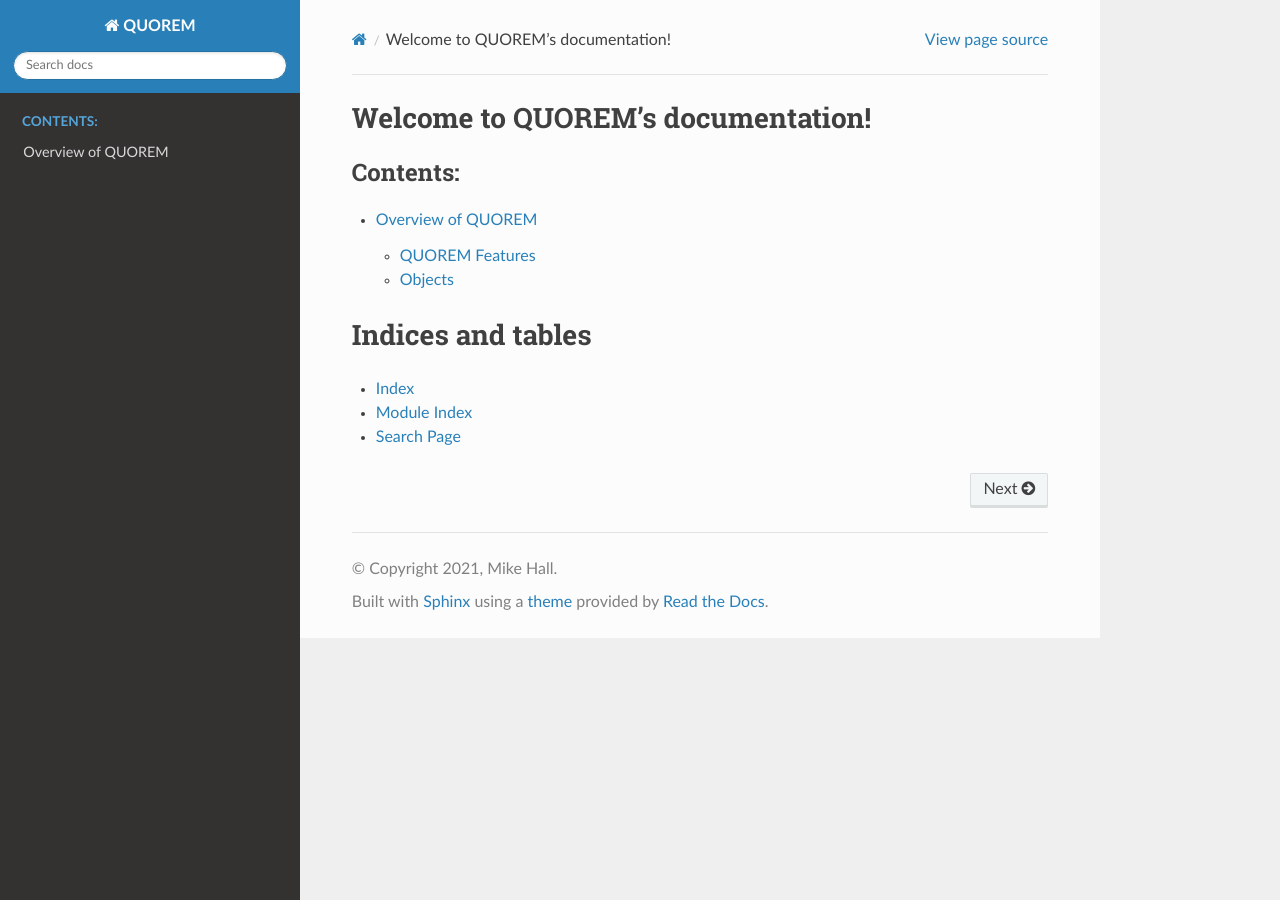
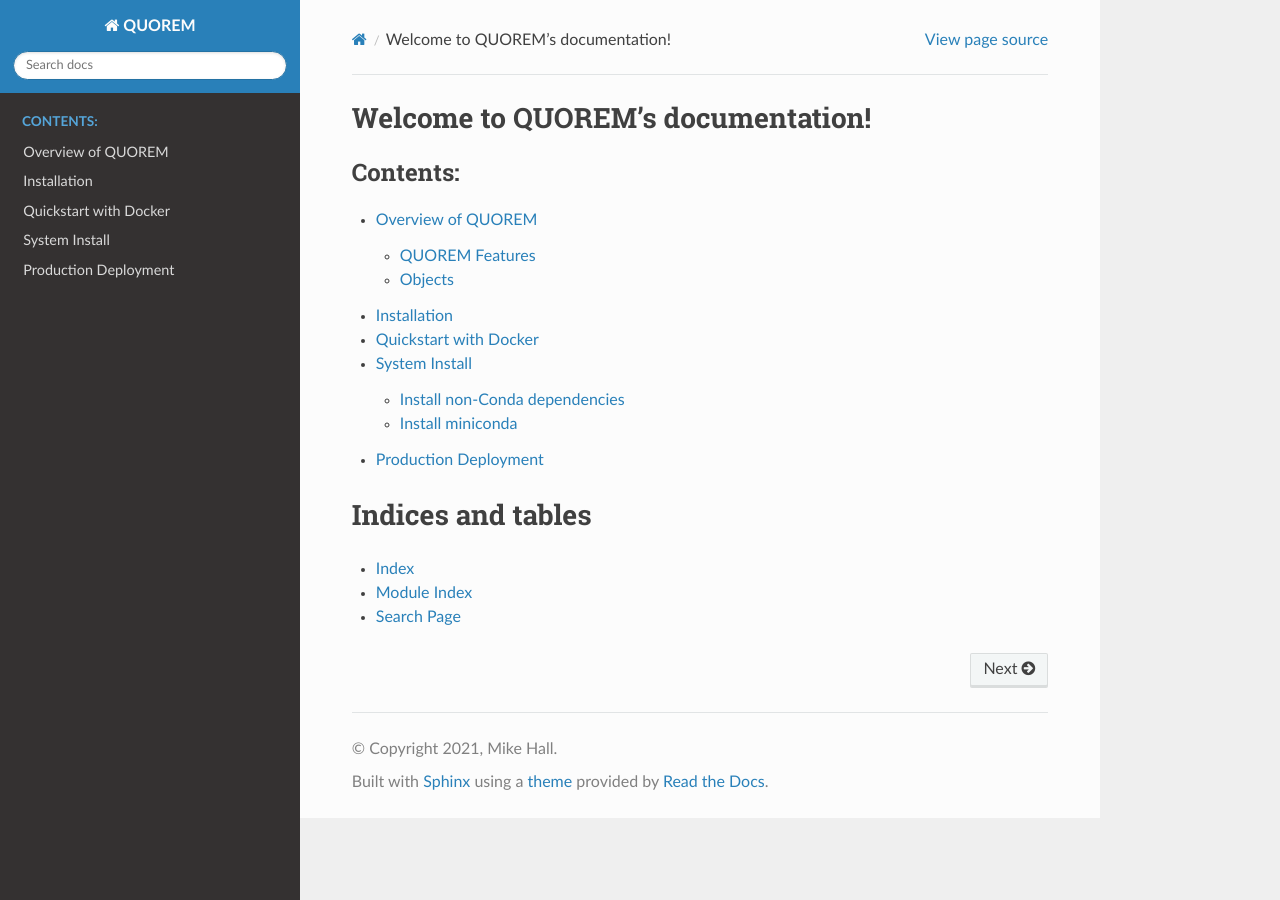
Before and after one commit to mwhall/QUOREM, a Sphinx documentation site: the page built from docs/index.rst, in a window 1280 px wide. Built offline with Sphinx 7.4.7 and the Read the Docs theme 2.0.0, drawn with Linux system fonts in a browser that asks for light colours; some of the changed lines change nothing that is shown.

Commit message:
Update documentation to include Installation instructions

````diff
--- a/docs/index.rst
+++ b/docs/index.rst
@@ -11,6 +11,7 @@
    :caption: Contents:
 
    overview.md
+   installation.md
 
 Indices and tables
 ==================
--- /dev/null
+++ b/docs/installation.md
@@ -0,0 +1,174 @@
+# Installation
+
+QUOREM is a series of servers (web, process, database), so installation is complex on existing systems. The web server is powered by Django, the process server Redis and Celery, and the database Postgresql. It can be run pretty effectively through the Docker container system, but a native install has some advantages. For trying out QUOREM or for machines that will only have local access (not on the web), the test server is sufficient. For servers with domain names pointing at them, an example of production deployment using Apache2 is provided.
+
+To start, you must download a copy of the repository. You can do this with the `git` or `gh` utilities:
+
+`git clone git@github.com:mwhall/QUOREM.git`
+
+or
+
+`gh repo clone mwhall/QUOREM`
+
+# Quickstart with Docker
+
+Install the Docker engine using Docker's most up-to-date installation instructions: https://docs.docker.com/engine/install/
+
+If you do not want to use `sudo` with your Docker commands, follow the non-root user post-installation instructions: https://docs.docker.com/engine/install/linux-postinstall/
+
+If you are comfortable using `sudo`, then you'll need to give the root user permission to run the launch script:
+
+`chmod o+x scripts/launchquorem.sh`
+
+Because we are setting up a database, process, and web server as separate images, we'll be using `docker compose`:
+
+`sudo docker compose up --build`
+
+To start the Docker up in the future, omit the --build flag to start it up without a rebuild:
+
+`sudo docker compose up`
+
+There is an [idiosyncracy](https://github.com/docker-library/docs/blob/master/postgres/README.md#arbitrary---user-notes) with the Postgres Docker image that sets up bad permissions on start and requires a one-time intervention after the database is built. This issue only seems to occur if you don't use `sudo`. After the initial build stage, Docker will crash saying Postgresql lacks permissions. There is a `data/db` directory created in the `QUOREM` directory that will have the `db` folder set to `root` ownership. Set the permissions and owner of the `db` folder: `sudo chown -R <USER> data/ && sudo chgrp -R <USER> data/` with your user name replacing `<USER>`. Relaunching with `docker compose up` should fix the permission error.
+
+# System Install
+
+## Install non-Conda dependencies
+
+A number of packages must be installed at the system level, which typically requires root access. On an Ubuntu server, you can install the required packages with `apt`:
+
+`sudo apt install tzdata gcc-multilib g++-multilib curl graphviz apache2 apache2-dev postgresql celery redis-server`
+
+## Install miniconda
+
+Miniconda is an environment manager that enables the creation of virtual environments. This keeps the many software dependencies of QUOREM safely isolated from your system's other versions. The gist is below butfull information is available at: https://docs.conda.io/en/latest/miniconda.html
+
+```bash
+curl -LO "http://repo.continuum.io/miniconda/Miniconda3-latest-Linux-x86_64.sh"
+chmod u+x Miniconda3-latest-Linux-x86_64.sh
+./Miniconda3-latest-Linux-x86_64.sh
+```
+After you have configured the installation using the interactive prompts, you will create and activate a conda environment for QUOREM with the appropriate Python version:
+
+```bash
+conda update -y conda
+conda create --name quorem python=3.8.12
+conda activate quorem
+```
+
+Next, you must install QIIME2 in this conda environment:
+
+```bash
+conda env update --file scripts/qiime2/qiime2-2022.2-py38-linux-conda.yml
+```
+
+Configure the Postgres database. Here we are using Postgres username `quser`, naming the database `qdb`, and you mustb supply your own password. You may change credentials and database name as desired, but be sure to update `settings.py` appropriately:
+
+```bash
+sudo -u postgres bash -c "psql -c \"CREATE USER quser WITH PASSWORD '<PASSWORD>';\""
+sudo -u postgres createdb --owner=quser qdb
+```
+
+In the `quorem/settings.py` file, some default strings that are needed for the Docker install must be changed for a full system install:
+
+Line 25: Update the `SECRET_KEY` string with a random set of characters. *Do not let this get pushed to any public source control repositories.*
+
+Line 30: If your QUOREM server is using a qualified domain name or a static IP instead of `localhost` for remote access, either the domain or IP must be added to the `ALLOWED_HOSTS` list.
+
+Line 102: `CELERY_HOSTNAME` must be set to `127.0.0.1`
+
+Line 145: `NAME` must be set to the Postgres database name created above.
+
+Line 146: `USER` must be set to the Postgres user created above.
+
+Line 147: `PASSWORD` must be set to the Postgres password created above. *Do not let this get pushed to any public source control repositories.*
+
+Line 148: `HOST` must be set to `localhost`.
+
+Lines 181-186: (optional) Set up e-mail credentials to allow QUOREM to send password and account e-mails to users.
+
+Finally, some Django commands must be run to set up the web server:
+
+```
+python manage.py makemigrations
+python manage.py migrate
+python manage.py collectstatic
+python manage.py initialize
+```
+
+Once these have completed successfully, you must make a superuser account to approve any new users:
+
+```
+python manage.py createsuperuser
+```
+
+You can now start the Django test server with:
+
+```
+python manage.py runserver
+```
+
+This server works very well for local, single-user applications. Launching `127.0.0.1` in your web browser should bring up your new QUOREM instance. After signing up, be sure to log in with your superuser account and check the `Has Access` checkbox at `127.0.0.1/admin/`.
+
+# Production Deployment
+
+In this section, we describe the general steps to tighten up configuration to allow secure remote access over the web to a QUOREM instance. We'll use the Apache2 webserver with the `mod_wsgi` plugin, a recommended approach for Django apps. This is a finnicky, often error-prone procedure. There are many ways to secure a production server, and this is one example. Report any issues or struggles to: https://github.com/mwhall/QUOREM/issues
+
+First, in your QUOREM conda environment, ensure you have the `mod_wsgi` package.
+
+```
+pip install mod_wsgi
+```
+
+It is _very_ important that you install this via `pip` in your conda environment. The `mod_wsgi` package used by Django and Apache must be the same version of Python as the other packages, which is typically not your system-level Python installation.
+
+Find the location of your `mod_wsgi` compiled library with:
+
+```
+mod_wsgi-express module-config
+```
+
+This will return two lines, but only the `LoadModule` line is needed. It should look something like (but may not be exactly):
+
+```
+LoadModule wsgi_module "/home/quorem/miniconda3/envs/quorem/lib/python3.8/site-packages/mod_wsgi/server/mod_wsgi-py38.cpython-38-x86_64-linux-gnu.so"
+```
+
+Copy this line and with your favourite editor (and `sudo`), edit the Apache2 configuration file at `/etc/apache2/sites-available/000-default.conf`. The `LoadModule` line should go first, outside of any `<VirtualHost>` tags.
+
+Inside the `<VirtualHost>` tag, set `ServerName` to your server's domain name, and `DocumentRoot` to the location of your QUOREM repository (e.g., `/home/quorem/QUOREM/`).
+
+Now it is time to run Certbot to get a Let's Encrypt certificate for SSL (secure web browsing) connections with your server. It will create a certificate and automatically modify your Apache2 configuration to forward your non-secure HTTP connections through SSL HTTPS encryption. *If you do not secure your server, all logins and data (including passwords!) sent and received will visible to those monitoring your traffic. ALWAYS SECURE YOUR TRAFFIC.* The instructions are available in full at: https://certbot.eff.org/instructions?ws=apache&os=ubuntufocal
+
+This process, if successful, will have modified your `000-default.conf` and created a new `000-default-le-ssl.conf` file in the same `/etc/apache2/sites-available` directory. Once again with `sudo`, edit this new file. Inside the `<VirtualHost>` tags, add the following lines, but be sure to *replace the directory names as appropriate* by replacing `/home/quorem/QUOREM` with the path to your QUOREM repository directory and `/home/quorem/miniconda3/envs/quorem/` to the path of the conda environment created earlier:
+
+```
+        WSGIProcessGroup quorem
+        WSGIDaemonProcess quorem python-path=/home/quorem/QUOREM/ python-home=/home/quorem/miniconda3/envs/quorem/ user=quorem group=quorem
+        WSGIScriptAlias / /home/quorem/QUOREM/quorem/wsgi.py application-group=%{GLOBAL} process-group=quorem
+
+        Alias /static /home/quorem/QUOREM/staticfiles
+        Alias /data /home/quorem/QUOREM/uploaddata
+        <Directory /home/quorem/QUOREM/staticfiles>
+            Require all granted
+        </Directory>
+        <Directory /home/quorem/QUOREM/uploaddata>
+            Require all granted
+        </Directory>
+        <Directory /home/quorem/miniconda3/envs/quorem>
+            Require all granted
+        </Directory>
+
+        <Directory /home/quorem/QUOREM/quorem>
+            <Files wsgi.py>
+                Require all granted
+            </Files>
+        </Directory>
+```
+
+Finally, restart your Apache2 server with this new configuration:
+
+```
+sudo systemctl restart apache2
+```
+
+If there are any errors (especially if navigating to your domain produces "Internal Server Error"), you can start debugging by looking at the Apache2 logs at `/var/log/apache2/error.log`.
````
